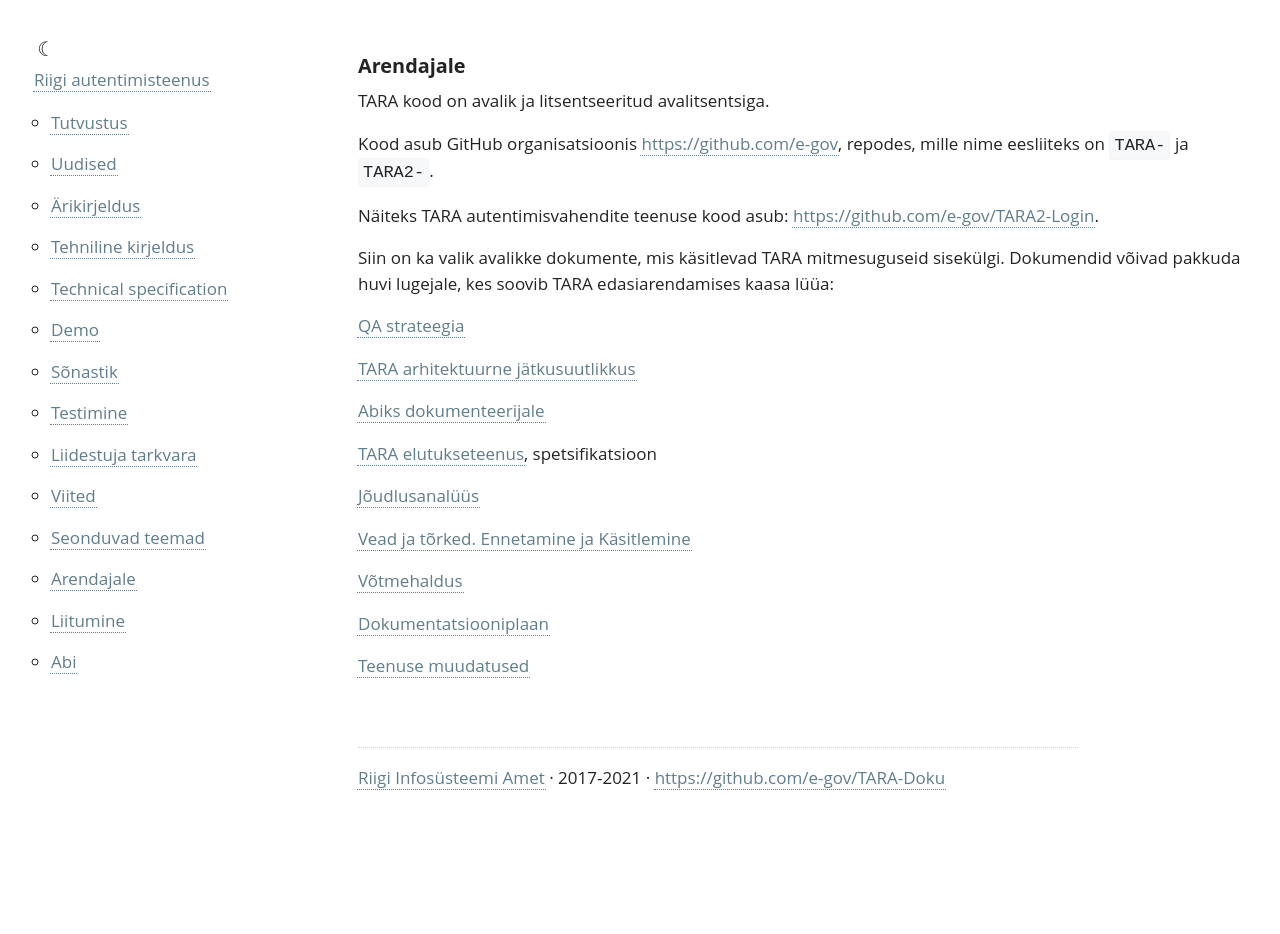
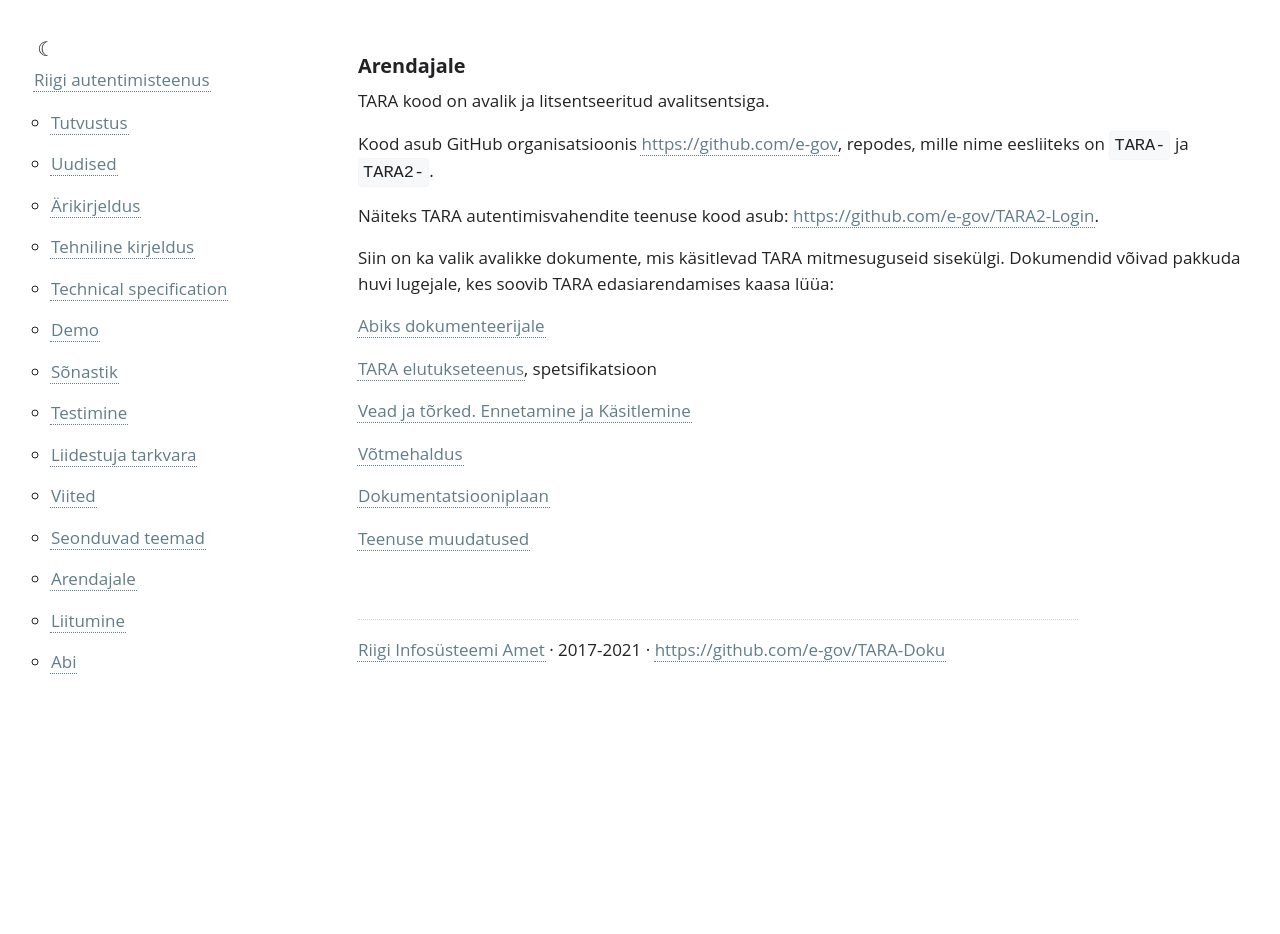
Before and after one commit to e-gov/TARA-Doku, a Jekyll site: the page built from Arendajale.md, in a window 1280 px wide. Built offline with Jekyll 4.4.1, drawn with Linux system fonts in a browser that asks for light colours; our own code applies the rules of GitHub Pages for plain Markdown files.

Commit message:
Update Arendajale.md

```diff
--- a/Arendajale.md
+++ b/Arendajale.md
@@ -12,15 +12,9 @@ Näiteks TARA autentimisvahendite teenuse kood asub: [https://github.com/e-gov/T
 
 Siin on ka valik avalikke dokumente, mis käsitlevad TARA mitmesuguseid sisekülgi. Dokumendid võivad pakkuda huvi lugejale, kes soovib TARA edasiarendamises kaasa lüüa:
 
-[QA strateegia](QaStrateegia)
-
-[TARA arhitektuurne jätkusuutlikkus](Jatkusuutlikkus)<br>
-
 [Abiks dokumenteerijale](Dokuabi)
 
 [TARA elutukseteenus](Elutukse), spetsifikatsioon<br>
-
-[Jõudlusanalüüs](Joudlus)<br>
 
 [Vead ja tõrked. Ennetamine ja Käsitlemine](Veakasitlus)<br>
 
```
